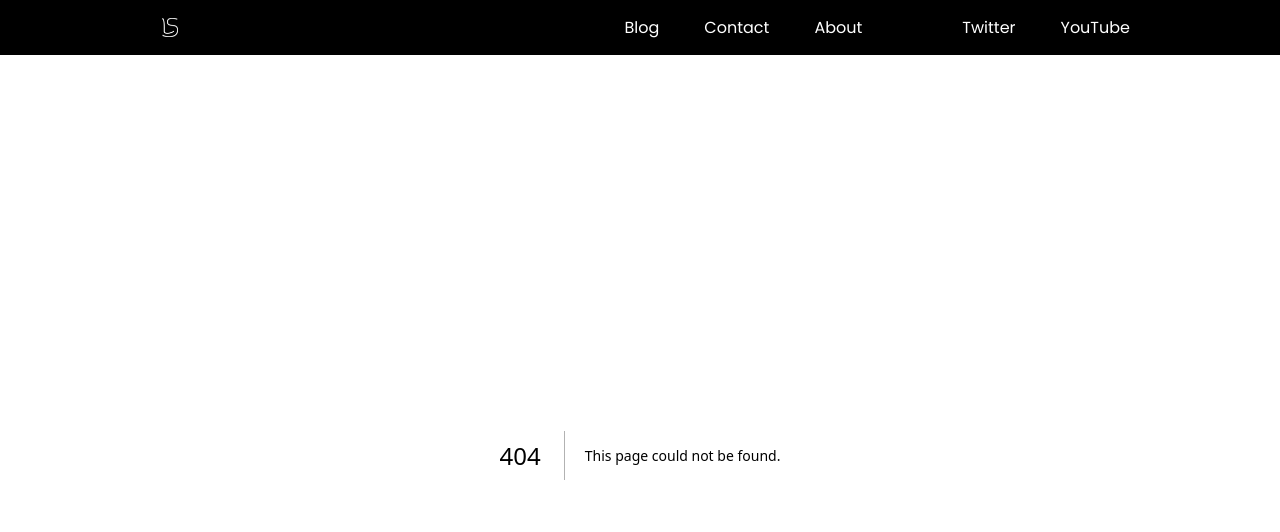
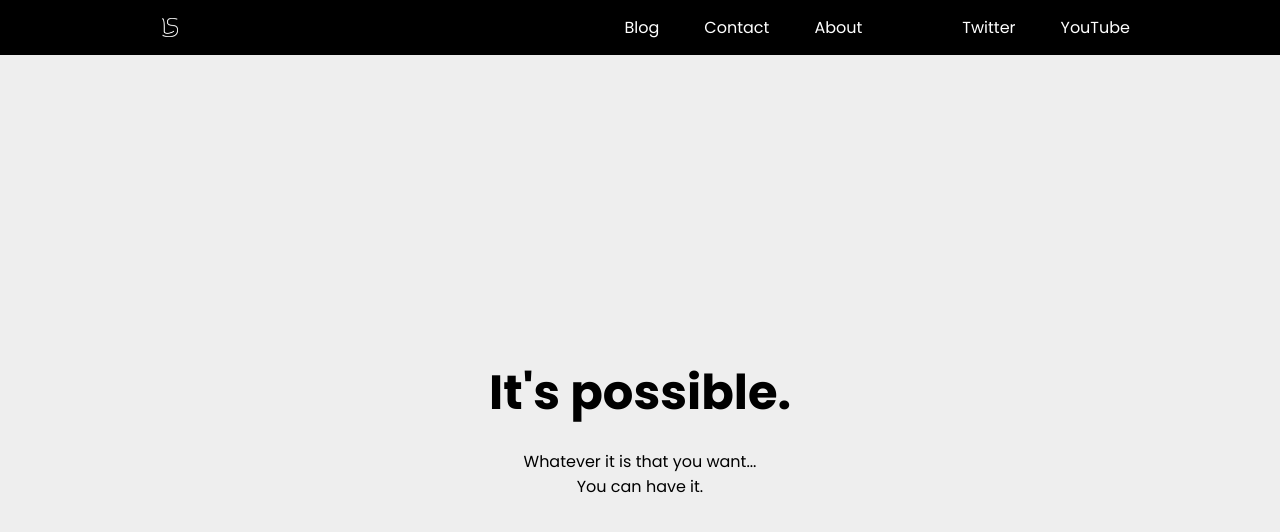
Before and after one commit to eleswastaken/blog.eleswastaken.com, a Next.js app: page / in a window 1280 px wide. Before the commit this address had no page. Shown: the top 532 px of the page. Built offline with nearby package versions, Linux system fonts and the light colour scheme.

Commit message:
Add index page

```diff
--- a/components/_header.js
+++ b/components/_header.js
@@ -7,9 +7,7 @@ export default function Header() {
 
   const [isOpen, setOpen] = useState(false);
 
-  console.log(isOpen)
-
-  console.log('hehllofadj')
+  console.log('Render header')
     return(
         <header>
             <div className="wrapper">
@@ -46,9 +44,14 @@ export default function Header() {
 
 
 function Button() {
+  console.log("created a button")
   return (
-    <button onClick={ () => {setOpen(!isOpen)} } className="mobile-menu">
+    <button onClick={ handleMobileMenu } className="mobile-menu">
       M
     </button>
   )
 }
+
+function handleMobileMenu(event) {
+  console.log('Clicked the button!')
+}
--- /dev/null
+++ b/pages/index.js
@@ -0,0 +1,12 @@
+
+export default function Header() {
+
+  return(
+    <section className='hero'>
+      <h1>It's possible.</h1>
+      <p>Whatever it is that you want...</p>
+      <p>You can have it.</p>
+    </section>
+  )
+
+}
--- a/styles/globals.scss
+++ b/styles/globals.scss
@@ -1,5 +1,6 @@
 
 @import './Header.module.scss';
+@import './index.module.scss';
 @import './PostsList.module.scss';
 @import './Post.module.scss';
 @import url('https://fonts.googleapis.com/css2?family=Poppins:ital,wght@0,200;0,300;0,400;0,500;0,600;0,700;1,100;1,300;1,400;1,500;1,600;1,700&display=swap');
--- /dev/null
+++ b/styles/index.module.scss
@@ -0,0 +1,19 @@
+
+section.hero {
+  display: flex;
+  flex-direction: column;
+  justify-content: center;
+  align-items: center;
+
+  background-color: #eee;
+  height: calc(100vh - 55px);
+
+  h1 {
+    font-size: 3rem;
+
+    margin-bottom: 20px;
+  }
+
+  p {
+  }
+}
```
